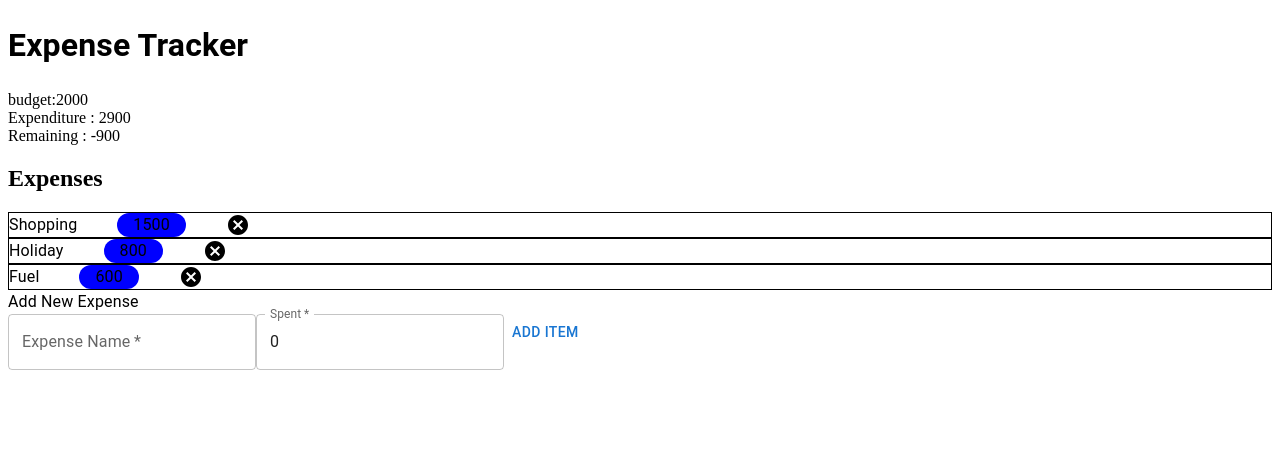
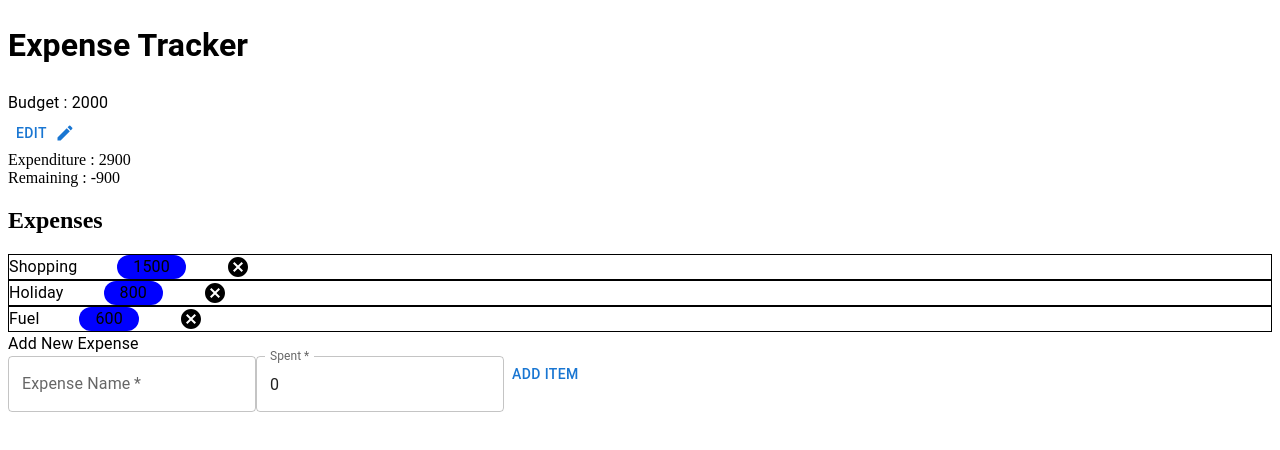
Before and after one commit to Adnan7209/ExpenseTrackerApp, a React (Vite) app: page / in a window 1280 px wide. Shown: the top 450 px of the page. Built offline with nearby package versions, Linux system fonts and the light colour scheme.

Commit message:
budget edit functionality added

```diff
--- a/src/components/AddExpenseForm.jsx
+++ b/src/components/AddExpenseForm.jsx
@@ -2,7 +2,6 @@ import { Box, Button, TextField, Typography } from '@mui/material'
 import React, { useContext, useState } from 'react'
 import { AppContext } from './context/AppContext';
 import { v4 as uuidv4 } from 'uuid';
-// import
 
 const AddExpenseForm = () => {
   const [expenseName,setExpenseName] = useState('');
@@ -29,8 +28,9 @@ const AddExpenseForm = () => {
     const newExpenseItem = {
                             id:uuidv4(),
                             name:expenseName,
-                            expense:amountSpent};
-                            alert(`name: ${newExpenseItem.name} expense: ${newExpenseItem.expense}`);
+                            expense:amountSpent
+                          };
+                            // alert(`name: ${newExpenseItem.name} expense: ${newExpenseItem.expense}`);
     dispatch({
       type:'ADD_EXPENSE',
       payload:newExpenseItem,
@@ -44,25 +44,26 @@ const AddExpenseForm = () => {
       component="form"
       onSubmit={handleSubmit}
       noValidate
-    autoComplete="off">
+      autoComplete="off"
+    >
       <Typography>Add New Expense</Typography>
-      <TextField label="Expense Name" type='text'
+      <TextField
+        label="Expense Name"
+        type='text'
         value={expenseName}
         onChange={(e)=>setExpenseName(e.target.value)}
         required
       />
-      <TextField label="Spent" type='number'
+      <TextField
+        label="Spent"
+        type='number'
         value={amountSpent}
         onChange={(e)=>setAmountSpent(Number(e.target.value))}
         required
       />
       <Button type="submit">Add Item</Button>
-
     </Box>
   )
-
-
-
 }
 
 export default AddExpenseForm
--- a/src/components/Budget.jsx
+++ b/src/components/Budget.jsx
@@ -1,12 +1,69 @@
-import React, { useContext } from 'react'
+import React, { useContext, useState } from 'react'
 import { AppContext } from './context/AppContext'
+import { Box, Button, IconButton, TextField, Typography } from '@mui/material';
+import EditIcon from '@mui/icons-material/Edit';
+import CancelIcon from '@mui/icons-material/Cancel';
 
 const Budget = () => {
-  const {budget} = useContext(AppContext);
+  const {budget,dispatch} = useContext(AppContext);
+  const [newBudget,setNewBudget] = useState();
+  const [isEditing,setIsEditing] = useState(false);
+  const handleSubmit = (e) => {
+    e.preventDefault();
+    console.log("new",newBudget);
+    dispatch({
+      type:"UPDATE_BUDGET",
+      payload:newBudget,
+    });
+    setNewBudget(0);
+    setIsEditing(false);
+  }
   return (
-    <div>budget:
-      {budget}
-      </div>
+    <Box
+    >
+      <Typography>
+        Budget : {budget}
+      </Typography>
+      {
+        !isEditing && (
+        <Button
+          endIcon={<EditIcon/>}
+          onClick={()=> setIsEditing(true)}
+        >
+          Edit
+        </Button>)
+      }
+      {
+        isEditing && (
+        <Box
+          component="form"
+        onSubmit={handleSubmit}
+        >
+          <TextField
+            type='number'
+            placeholder='Enter new Budget'
+            value={newBudget}
+            onChange={(e)=>setNewBudget(Number(e.target.value))}
+          />
+          <Button
+            type='submit'
+          >
+            Update
+          </Button>
+          <Button
+            onClick={
+              ()=>{
+                setIsEditing(false)
+                setNewBudget(0)
+              }
+            }
+            endIcon={<CancelIcon/>}
+          >
+            Cancel
+          </Button>
+        </Box>)
+      }
+    </Box>
   )
 }
 
--- a/src/components/ExpensesList.jsx
+++ b/src/components/ExpensesList.jsx
@@ -6,13 +6,6 @@ import { AppContext } from './context/AppContext'
 
 const ExpensesList = () => {
   const {expenses}= useContext(AppContext);
-  const expenseItems = [
-    {id:123451,name:"Shopping",expense:343},
-    {id:123452,name:"Holiday",expense:500},
-    {id:123453,name:"Transportation",expense:63},
-    {id:123454,name:"Fuel",expense:240},
-    {id:123455,name:"Child Care",expense:150}
-  ]
   return (
     <Box>
       <h2>Expenses</h2>
@@ -20,7 +13,6 @@ const ExpensesList = () => {
         {
           expenses.map((item)=>(
             <ExpenseItem key={item.id} name={item.name} expense={item.expense} id={item.id} />
-
           ))
         }
       </Box>
--- a/src/components/context/AppContext.jsx
+++ b/src/components/context/AppContext.jsx
@@ -11,6 +11,11 @@ const AppReducer = (state,action) => {
             return {
                 ...state,
                 expenses:state.expenses.filter((item)=>item.id!==action.payload),
+            }
+        case 'UPDATE_BUDGET':
+            return {
+                ...state,
+                budget:action.payload
             }
         default: return state;
     }
@@ -30,7 +35,6 @@ export const AppContext = createContext();
 export const AppProvider = (props) => {
     const [state,dispatch] = useReducer(AppReducer,intialState);
     const totalExpenses = state.expenses.reduce((total,item)=>total+=item.expense, 0);
-    // const value = {};
     return (
         <AppContext.Provider value={{
             budget:state.budget,
```
Lines whose indentation alone changed are shown as unchanged.
